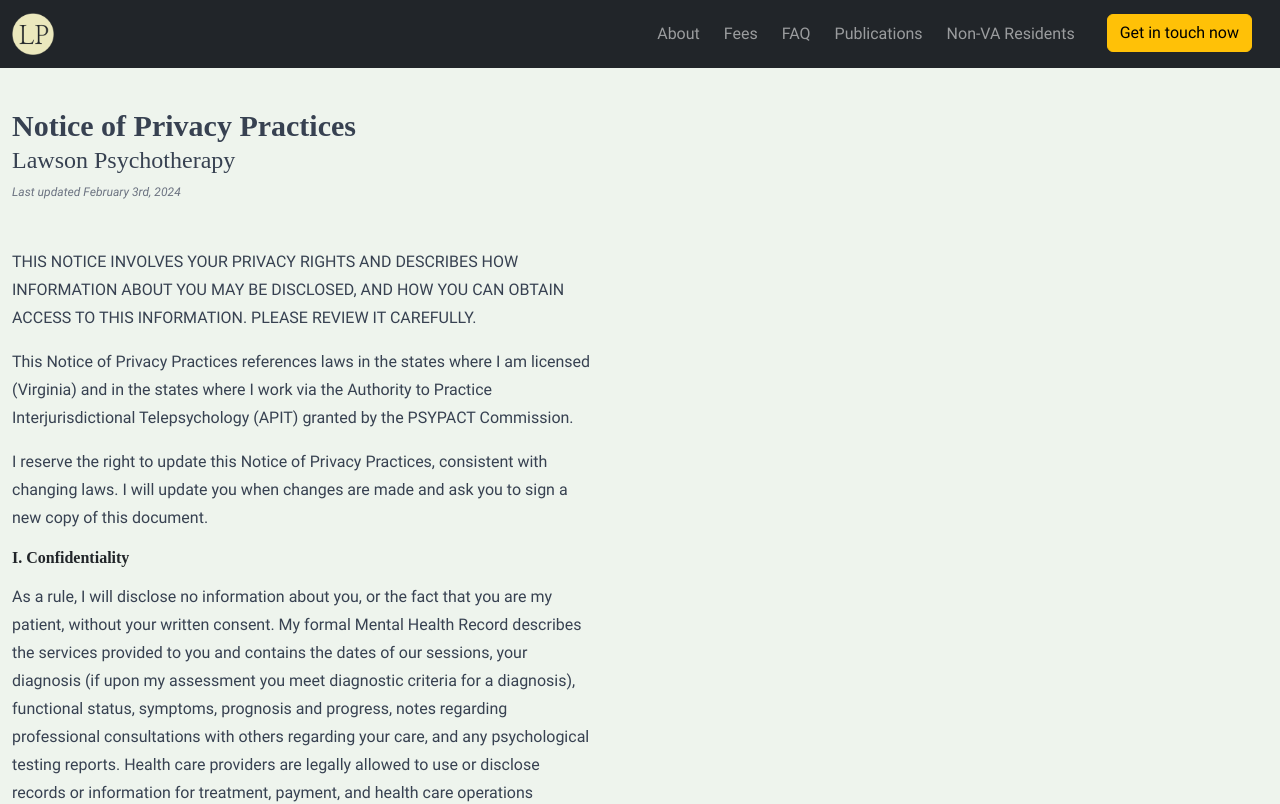
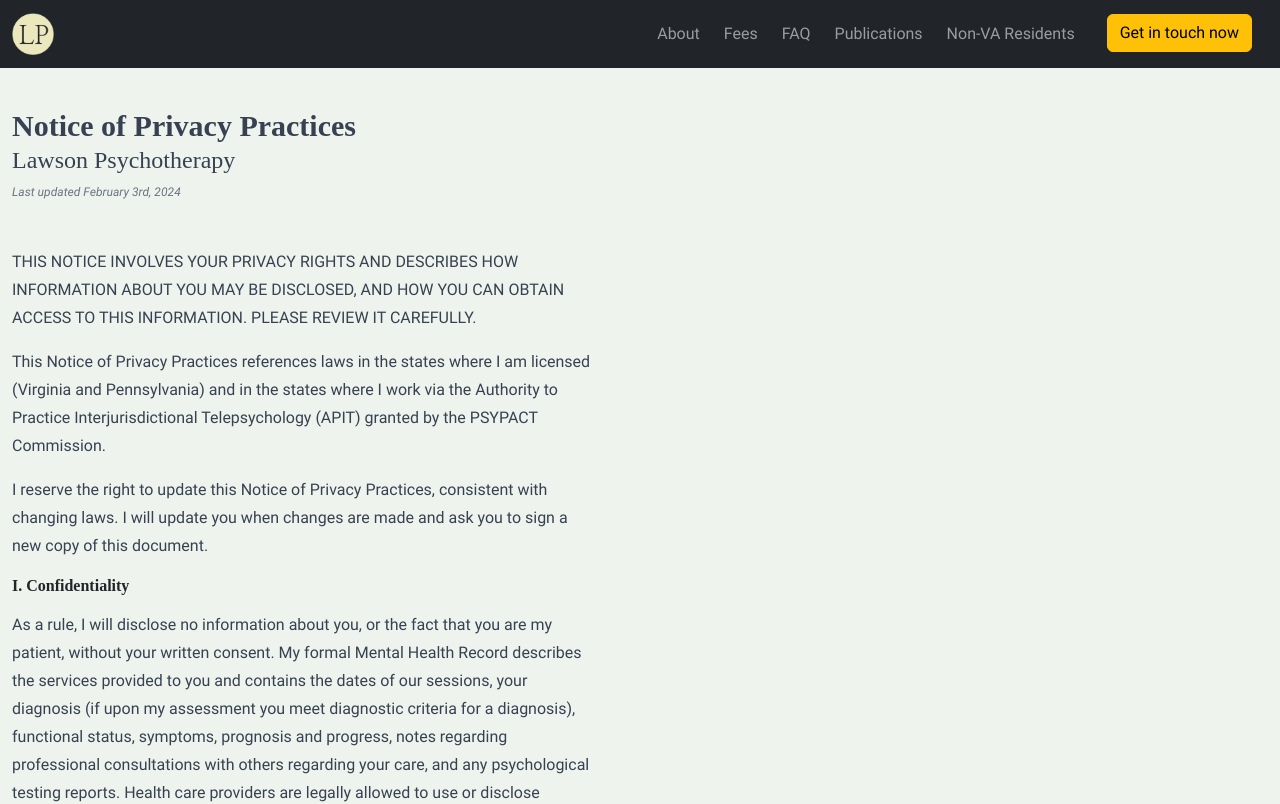
Before and after one commit to jspars/ml-psych, a SvelteKit app: page /privacy in a window 1280 px wide. Shown: the top 804 px of the page. Built offline with nearby package versions, Linux system fonts and the light colour scheme; a web font is replaced by a local one.

Commit message:
added PA license references

```diff
--- a/src/routes/about/AboutCard.svelte
+++ b/src/routes/about/AboutCard.svelte
@@ -7,6 +7,8 @@
 	<div class="card-body">
 		<h1 class="text-2xl font-bold card-title">Monica Lawson, PhD.</h1>
         <h2 class="text-sm font-light card-subtitle mb-2 text-muted">Licensed Clinical Psychologist, VA</h2>
+        <h2 class="text-sm font-light card-subtitle mb-2 text-muted">Licensed Psychologist, PA</h2>
+
 		<!-- <h2 class="text-sm font-light card-subtitle mb-2 text-muted">Licensed Psychologist, PA</h2> -->
 		<p class="text-sm prose card-text my-1">
 			PhD Clinical Psychology, <em>Duquesne University</em>
--- a/src/routes/privacy/+page.svelte
+++ b/src/routes/privacy/+page.svelte
@@ -12,7 +12,7 @@
             INFORMATION. PLEASE REVIEW IT CAREFULLY.
         </p>
         <p class="prose">
-            This Notice of Privacy Practices references laws in the states where I am licensed (Virginia) and in the states where I work via the Authority to Practice Interjurisdictional
+            This Notice of Privacy Practices references laws in the states where I am licensed (Virginia and Pennsylvania) and in the states where I work via the Authority to Practice Interjurisdictional
 Telepsychology (APIT) granted by the PSYPACT Commission.
         </p>
         <p class="prose">
```
